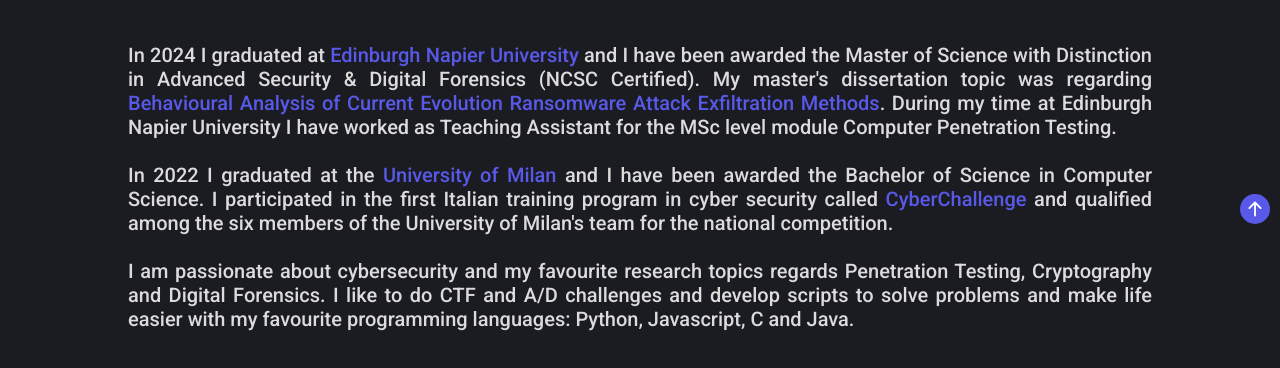
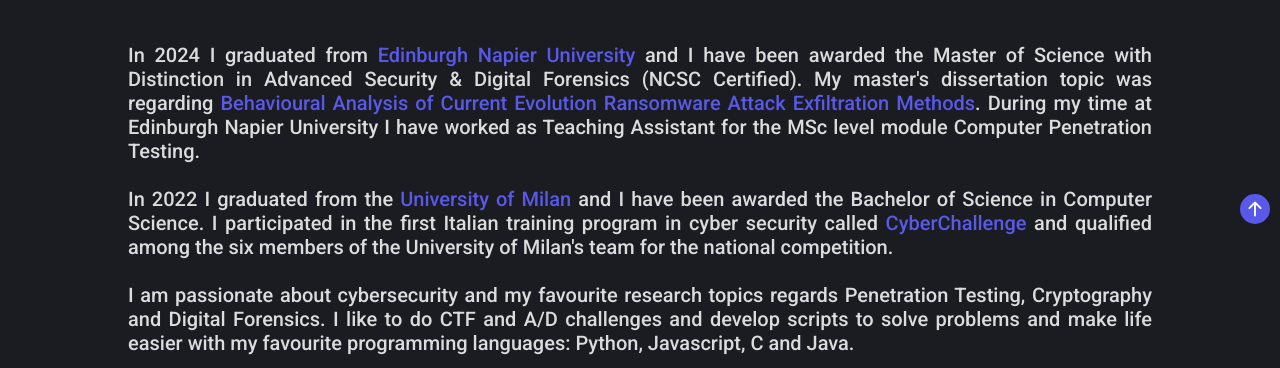
Before and after one commit to itsraval/personalWebPage, a plain HTML site: page index.html in a window 1280 px wide. Shown: the part 541-909 px from the top of the page. Drawn offline with nearby package versions, Linux system fonts and the light colour scheme.

Commit message:
Update index.html

```diff
--- a/index.html
+++ b/index.html
@@ -56,9 +56,9 @@
         <div class="container-centered presentation-right">
             <div>
                 <p class="text-presentation">
-                    In 2024 I graduated at <a href="https://www.napier.ac.uk/courses/msc-advanced-security-and-digital-forensics-postgraduate-fulltime" target="_blank" class="link">Edinburgh Napier University</a> and I have been awarded the Master of Science with Distinction in Advanced Security & Digital Forensics (NCSC Certified). My master's dissertation topic was regarding <a href="pdf/Behavioural Analysis of Current Evolution Ransomware Attack Exfiltration Methods.pdf" target="_blank" class="link">Behavioural Analysis of Current Evolution Ransomware Attack Exfiltration Methods</a>. During my time at Edinburgh Napier University I have worked as Teaching Assistant for the MSc level module Computer Penetration Testing. <br><br>
+                    In 2024 I graduated from <a href="https://www.napier.ac.uk/courses/msc-advanced-security-and-digital-forensics-postgraduate-fulltime" target="_blank" class="link">Edinburgh Napier University</a> and I have been awarded the Master of Science with Distinction in Advanced Security & Digital Forensics (NCSC Certified). My master's dissertation topic was regarding <a href="pdf/Behavioural Analysis of Current Evolution Ransomware Attack Exfiltration Methods.pdf" target="_blank" class="link">Behavioural Analysis of Current Evolution Ransomware Attack Exfiltration Methods</a>. During my time at Edinburgh Napier University I have worked as Teaching Assistant for the MSc level module Computer Penetration Testing. <br><br>
 
-                    In 2022 I graduated at the <a href="https://www.unimi.it/en/education/bachelor/computer-science" target="_blank" class="link">University of Milan</a> and I have been awarded the Bachelor of Science in Computer Science. I participated in the first Italian training program in cyber security called <a href="https://cyberchallenge.it/about" target="_blank" class="link">CyberChallenge</a> and qualified among the six members of the University of Milan's team for the national competition. <br><br>
+                    In 2022 I graduated from the <a href="https://www.unimi.it/en/education/bachelor/computer-science" target="_blank" class="link">University of Milan</a> and I have been awarded the Bachelor of Science in Computer Science. I participated in the first Italian training program in cyber security called <a href="https://cyberchallenge.it/about" target="_blank" class="link">CyberChallenge</a> and qualified among the six members of the University of Milan's team for the national competition. <br><br>
 
                     I am passionate about cybersecurity and my favourite research topics regards Penetration Testing, Cryptography and Digital Forensics. I like to do CTF and A/D challenges and develop scripts to solve problems and make life easier with my favourite programming languages: Python, Javascript, C and Java.
                 </p>
```
